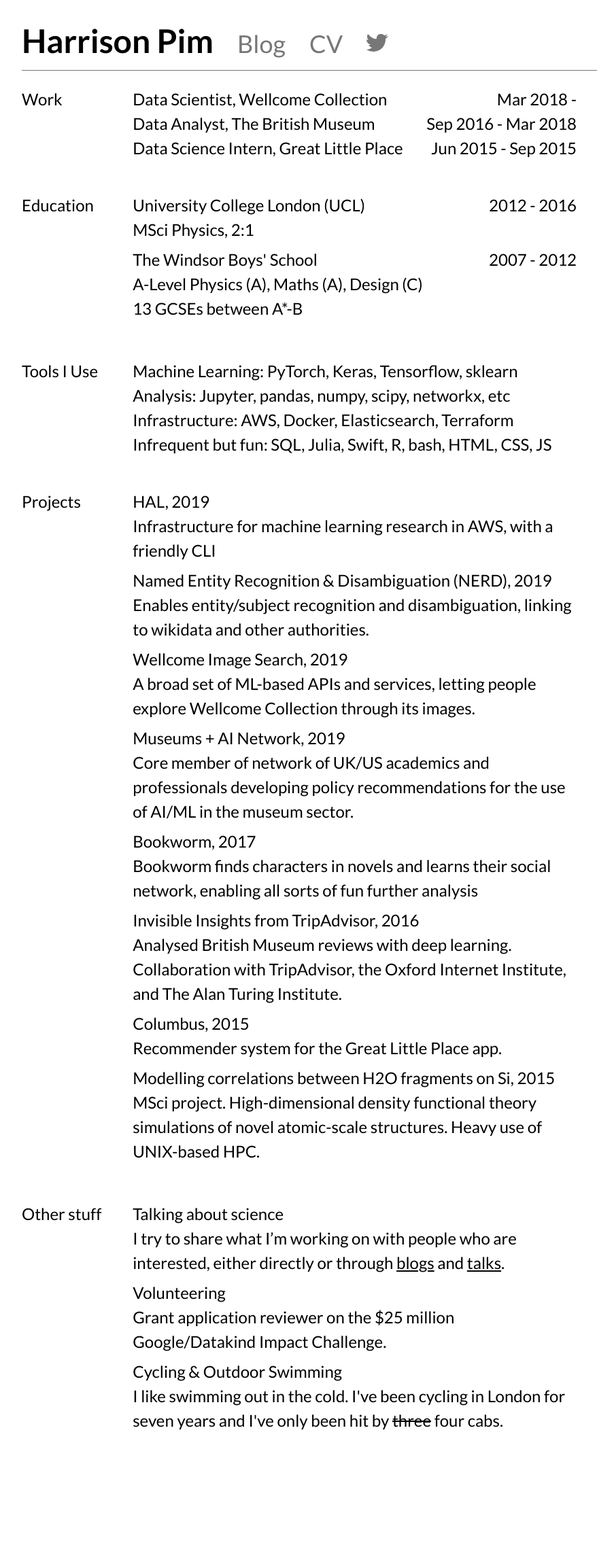
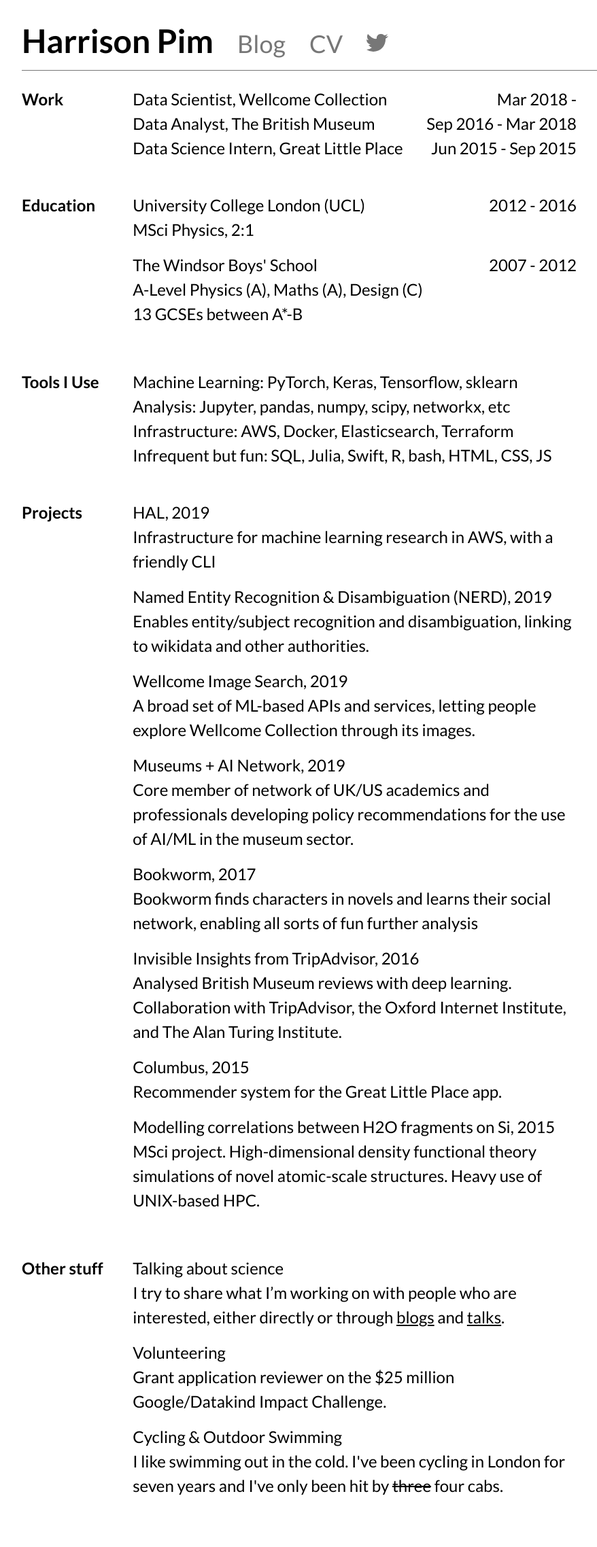
Before and after one commit to harrisonpim/harrisonpim.com, a Jekyll site: the page built from cv.html, in a window 1280 px wide. Shown: the whole page at 68% size, without its empty margins (32-910 px from the left). Built offline with Jekyll 4.4.1, drawn with Linux system fonts in a browser that asks for light colours; nearby versions of some CDN libraries; before the commit the page ends 2172 px from its top, so only the background shows below that.

```diff
--- a/_includes/navigation.html
+++ b/_includes/navigation.html
@@ -1,6 +1,7 @@
 <nav>
     <div class="pb3 bb b--gray">
         <a class="link dim black b f1 dib mr4" href="/" title="Home">Harrison Pim</a>
+        <div class="dib-l db">
             <a class="link dim gray f2 dib mr4" href="/blog" title="Blog">Blog</a>
             <a class="link dim gray f2 dib mr4" href="/cv" title="CV">CV</a>
             <a class="link dim gray dib h2 w2" href="https://twitter.com/hmpim" title="Twitter">
@@ -11,4 +12,5 @@
                 </svg>
             </a>
         </div>
+    </div>
 </nav>
--- a/cv.html
+++ b/cv.html
@@ -3,11 +3,10 @@
 title: CV - Harrison Pim
 ---
 
-<div>
 {% for section in site.data.cv %}
 <section class="cf">
-        <div class="fl w-100 w-20-l tl mt3 pt2">{{ section.section }}</div>
-        <div class="fr w-100 w-80-l">
+    <div class="db fl w-100 w-20-l mt3 pt2 b">{{ section.section }}</div>
+    <div class="db fl fr-l w-100 w-80-l">
         <ul class="list pl0">
             {% if section.section == "Work" %}
             {% for job in section.jobs %}
@@ -21,7 +20,7 @@
 
             {% elsif section.section == "Education" %}
             {% for school in section.schools %}
-                <li class="pb2">
+            <li class="pb3">
                 {{ school.name}}
                 <div class="fr dn di-l">{{ school.start_year }} - {{ school.end_year }}</div>
                 <ul class="list pl0">
@@ -41,7 +40,7 @@
 
             {% elsif section.section == "Projects" %}
             {% for project in section.projects %}
-                <li class="pb2">
+            <li class="pb3">
                 {{ project.title }}, {{ project.year }}
                 <div>{{ project.description }}</div>
             </li>
@@ -49,7 +48,7 @@
 
             {% elsif section.section == "Other stuff" %}
             {% for thing in section.things %}
-                <li class="pb2">
+            <li class="pb3">
                 {{ thing.title }}
                 <div>{{ thing.description | liquify }}</div>
             </li>
@@ -60,4 +59,3 @@
     </div>
 </section>
 {% endfor %}
-</div>
```
Also changed, not shown: blog.md (+1 -1 lines), 8 other files. Lines whose indentation alone changed are shown as unchanged.
